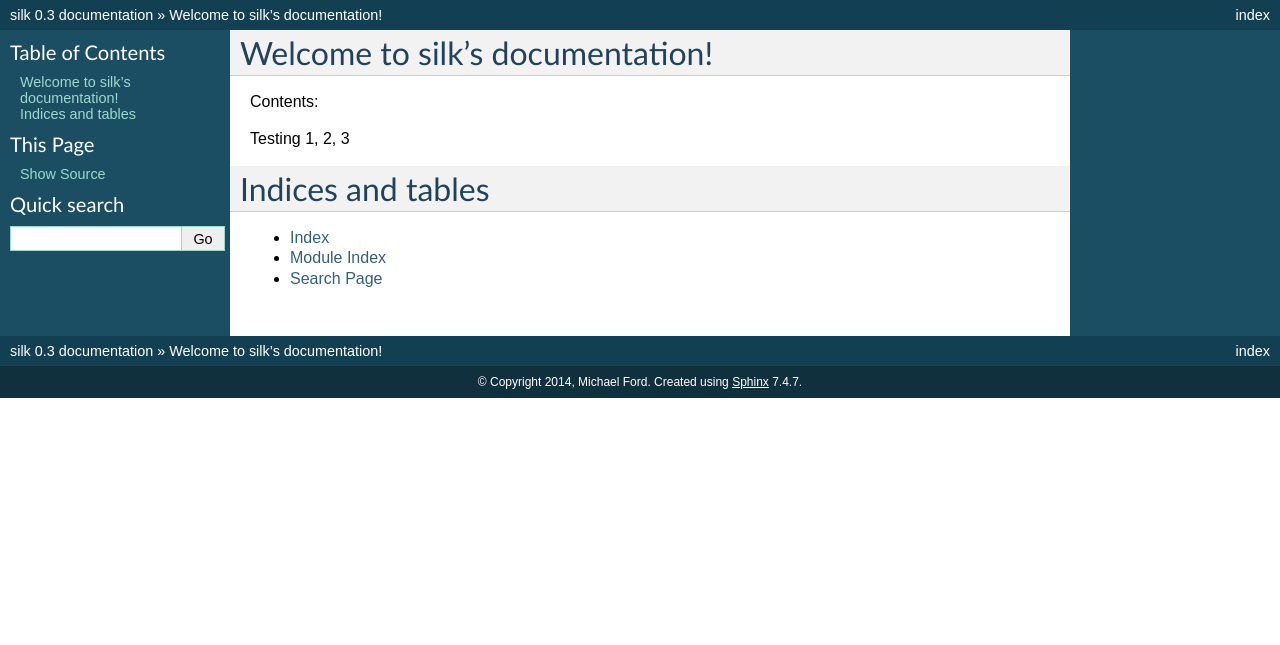
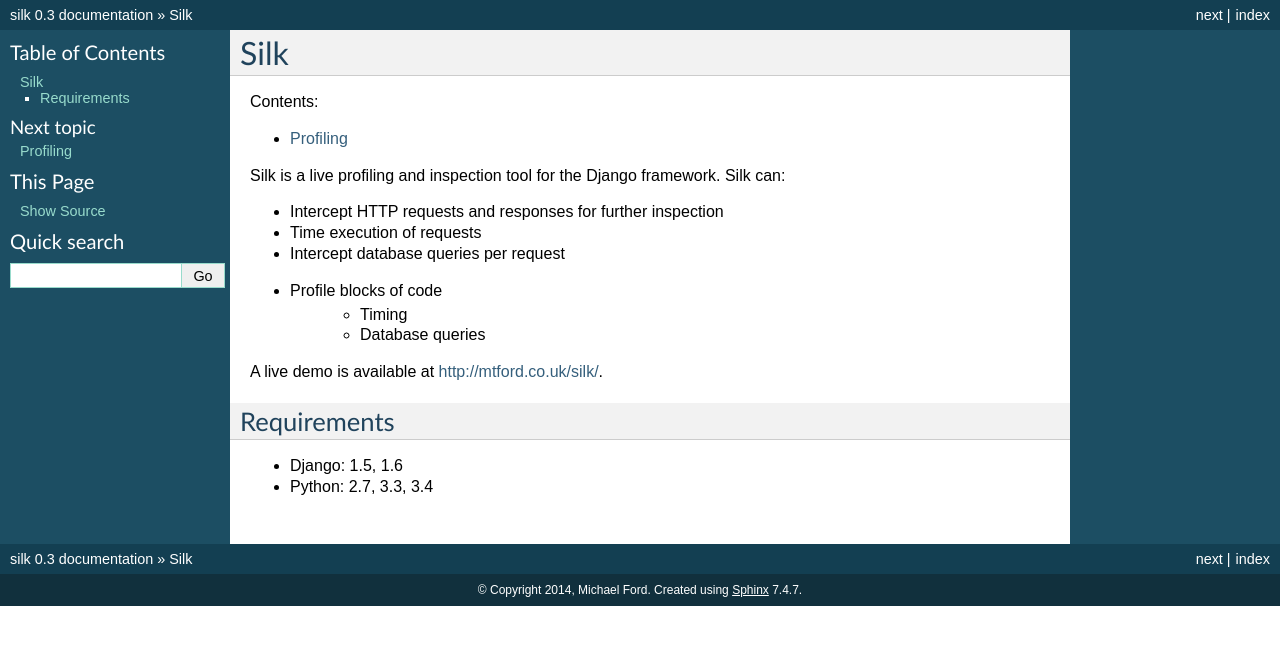
Before and after one commit to jazzband/django-silk, a Sphinx documentation site: the page built from docs/index.rst, in a window 1280 px wide. Shown: the top 645 px of the page. Built offline with Sphinx 7.4.7, drawn with Linux system fonts in a browser that asks for light colours.

Commit message:
more rtd test

```diff
--- a/docs/conf.py
+++ b/docs/conf.py
@@ -227,7 +227,9 @@
 # (source start file, name, description, authors, manual section).
 man_pages = [
     ('index', 'silk', u'silk Documentation',
-     [u'Michael Ford'], 1)
+     [u'Michael Ford'], 1),
+        ('profiling', 'Profiling', u'Profiling',
+     [u'Michael Ford'], 2),
 ]
 
 # If true, show URL addresses after external links.
--- a/docs/index.rst
+++ b/docs/index.rst
@@ -3,7 +3,7 @@
    You can adapt this file completely to your liking, but it should at least
    contain the root `toctree` directive.
 
-Welcome to silk's documentation!
+Silk
 ================================
 
 Contents:
@@ -11,11 +11,21 @@
 .. toctree::
    :maxdepth: 2
 
-Testing 1, 2, 3
+   profiling
 
-Indices and tables
-==================
+Silk is a live profiling and inspection tool for the Django framework. Silk can:
 
-* :ref:`genindex`
-* :ref:`modindex`
-* :ref:`search`
+- Intercept HTTP requests and responses for further inspection
+- Time execution of requests
+- Intercept database queries per request
+- Profile blocks of code
+	- Timing
+	- Database queries
+
+A live demo is available at http://mtford.co.uk/silk/.
+
+Requirements
+------------
+
+* Django: 1.5, 1.6
+* Python: 2.7, 3.3, 3.4
--- /dev/null
+++ b/docs/profiling.rst
@@ -0,0 +1,2 @@
+Profiling
+=========
```
Also changed, not shown: docs/_static/1.png (added), docs/_static/2.png (added), docs/_static/3.png (added), docs/_static/4.png (added), docs/_static/5.png (added), docs/_static/6.png (added), docs/_static/7.png (added), docs/_static/8.png (added), docs/_static/9.png (added), docs/_static/meta.png (added).
